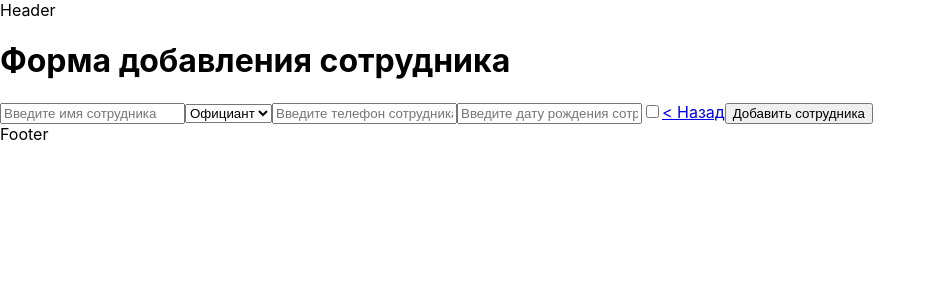
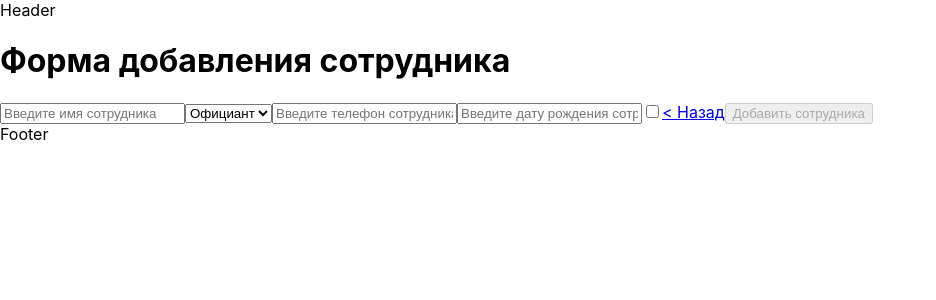
Before and after one commit to Sibusky/employees, a React (Create React App) app: page /edit/1 in a window 1280 px wide. Shown: the top 300 px of the page, without its empty margins (0-936 px from the left). Built offline with nearby package versions, Linux system fonts and the light colour scheme.

Commit message:
feat: add buttons disable when there is no data

```diff
--- a/src/pages/employee.jsx
+++ b/src/pages/employee.jsx
@@ -29,7 +29,7 @@ const EmployeeComponent = ({ editEmployee, employees }) => {
   const [phone, setPhone] = useState(employee?.phone ?? "");
   const [role, setRole] = useState(employee?.role ?? "");
   const [birthday, setBirthday] = useState(employee?.birthday ?? "");
-  const [isArchive, setArchive] = useState(employee?.isArchive ?? "");
+  const [isArchive, setArchive] = useState(employee?.isArchive ?? false);
 
   let navigate = useNavigate();
 
@@ -88,7 +88,7 @@ const EmployeeComponent = ({ editEmployee, employees }) => {
     (ev) => {
       ev.preventDefault();
       editEmployee({
-        id: Date.now(),
+        id: employees.length + 1,
         name,
         phone,
         role,
@@ -97,10 +97,28 @@ const EmployeeComponent = ({ editEmployee, employees }) => {
       });
       navigate("/");
     },
-    [editEmployee, name, phone, role, birthday, isArchive, navigate]
-  )
+    [
+      editEmployee,
+      employees.length,
+      name,
+      phone,
+      role,
+      birthday,
+      isArchive,
+      navigate,
+    ]
+  );
 
-  console.log(employee, "employee");
+  // Дисэйблю кнопку добавления, если нет данных
+  const isAddButtonDisable = Boolean(!name || !role || !phone || !birthday);
+
+  // Дисэйблю кнопку редактирования, если ничего не изменено
+  const isEditButtonDisable = Boolean(
+    name === employee.name &&
+      role === employee.role &&
+      phone === employee.phone &&
+      birthday === employee.birthday
+  );
 
   return (
     <div>
@@ -139,18 +157,20 @@ const EmployeeComponent = ({ editEmployee, employees }) => {
         <Link to="/">{GO_BACK}</Link>
 
         {employee.id ? (
-          <button onClick={handleEditSubmit}>
-          {SAVE_CHANGES}
+          <button
+            onClick={handleEditSubmit}
+            disabled={isEditButtonDisable ? true : false}
+          >
+            {SAVE_CHANGES}
           </button>
         ) : (
-          <button onClick={handleAddSubmit}>
+          <button
+            onClick={handleAddSubmit}
+            disabled={isAddButtonDisable ? true : false}
+          >
             {ADD_NEW_USER}
           </button>
         )}
-
-        {/* <button type="submit" onClick={handleSubmit}>
-          {employee.id ? SAVE_CHANGES : ADD_NEW_USER}
-        </button> */}
       </form>
     </div>
   );
```
